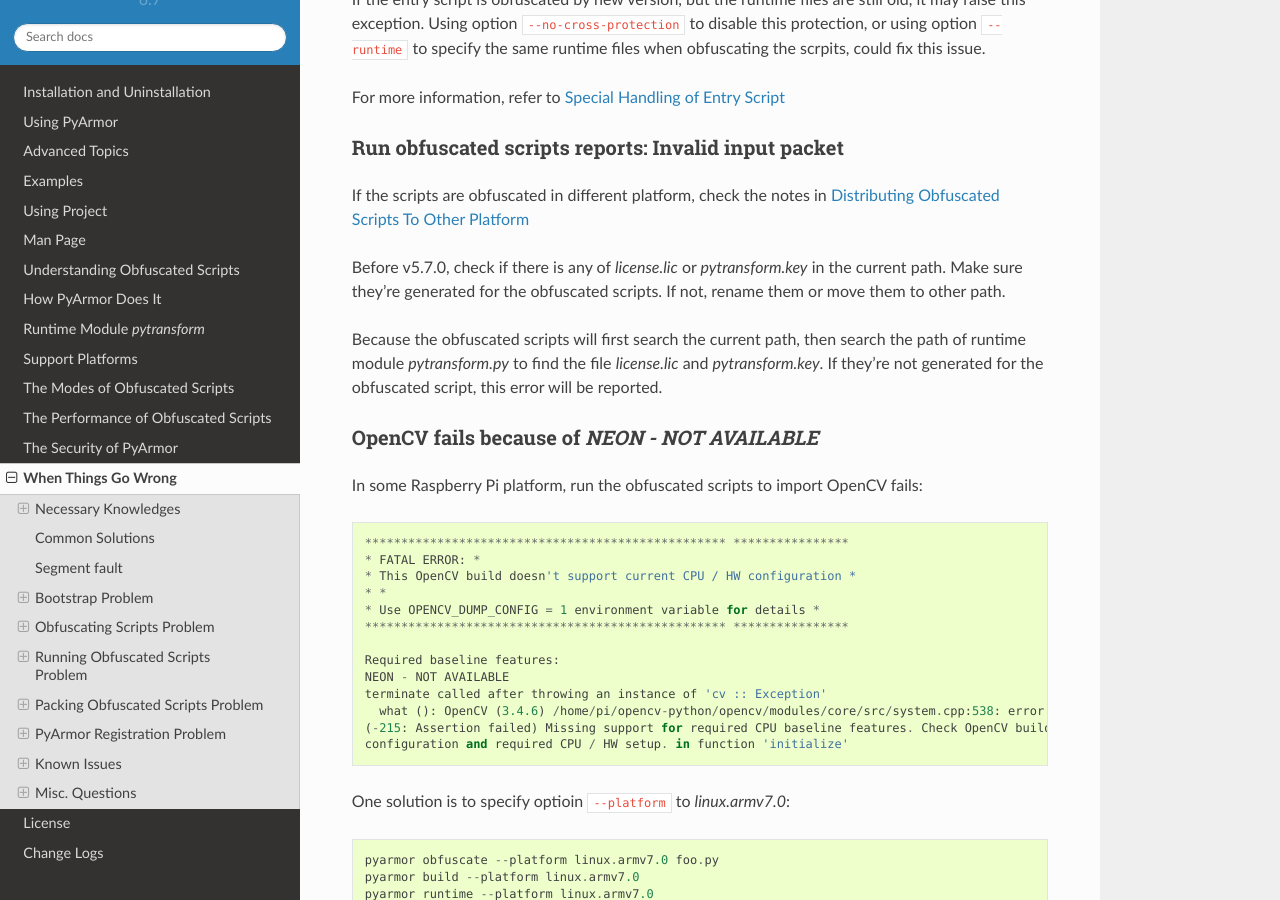
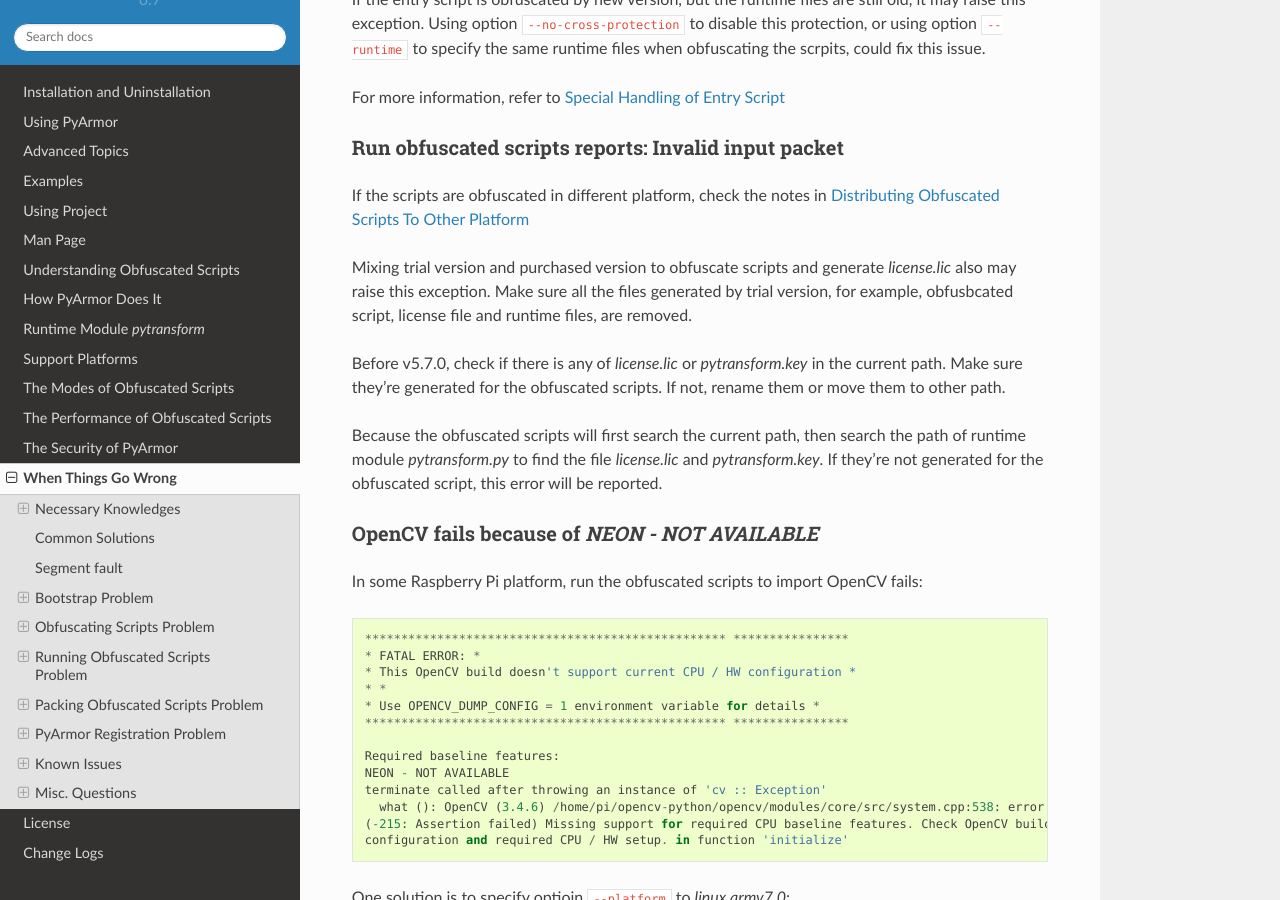
Before and after one commit to dashingsoft/pyarmor, a Sphinx documentation site: the page built from docs/questions.rst, in a window 1280 px wide and 900 px high, scrolled down 10138 px. Built offline with Sphinx 7.4.7 and the Read the Docs theme 2.0.0, drawn with Linux system fonts in a browser that asks for light colours.

Commit message:
Add note for question

```diff
--- a/docs/questions.rst
+++ b/docs/questions.rst
@@ -496,6 +496,11 @@ Run obfuscated scripts reports: Invalid input packet
 If the scripts are obfuscated in different platform, check the notes in
 :ref:`Distributing Obfuscated Scripts To Other Platform`
 
+Mixing trial version and purchased version to obfuscate scripts and generate
+`license.lic` also may raise this exception. Make sure all the files generated
+by trial version, for example, obfusbcated script, license file and runtime
+files, are removed.
+
 Before v5.7.0, check if there is any of `license.lic` or `pytransform.key` in
 the current path. Make sure they're generated for the obfuscated scripts. If
 not, rename them or move them to other path.
```
